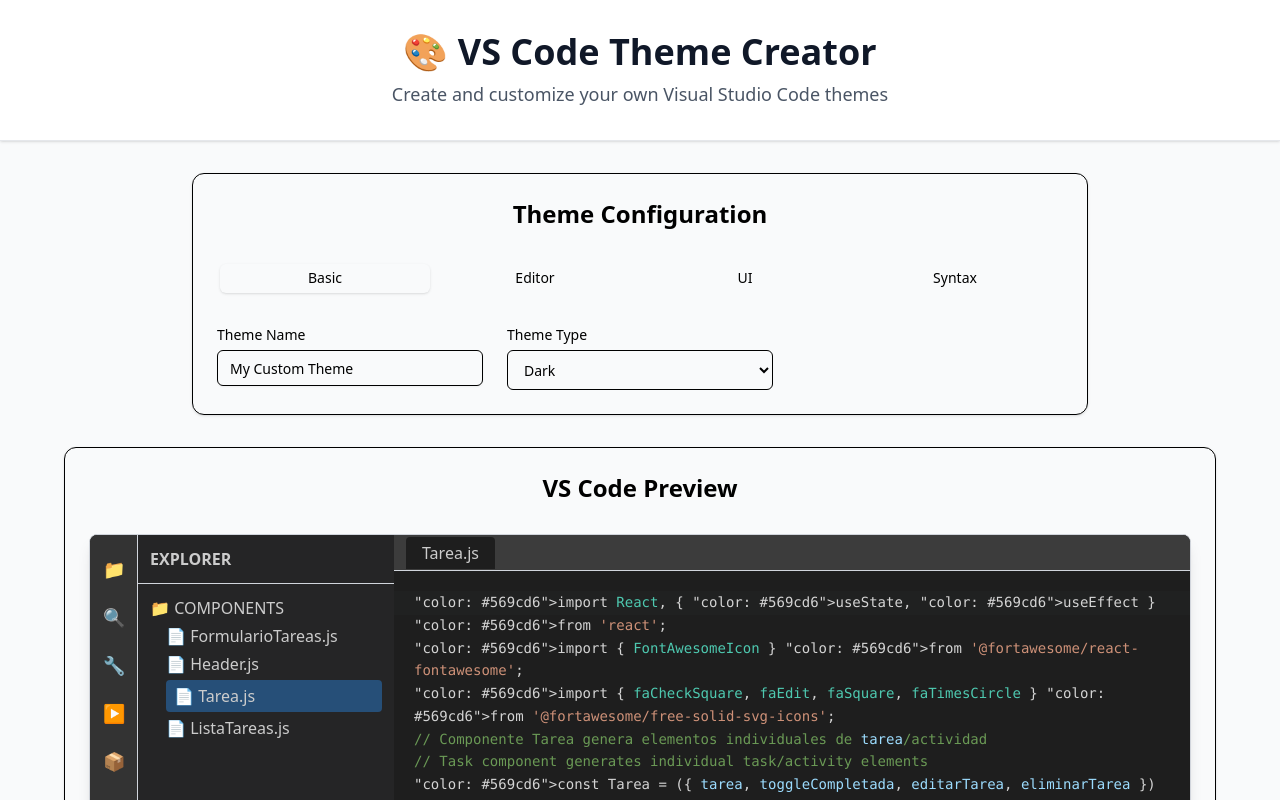
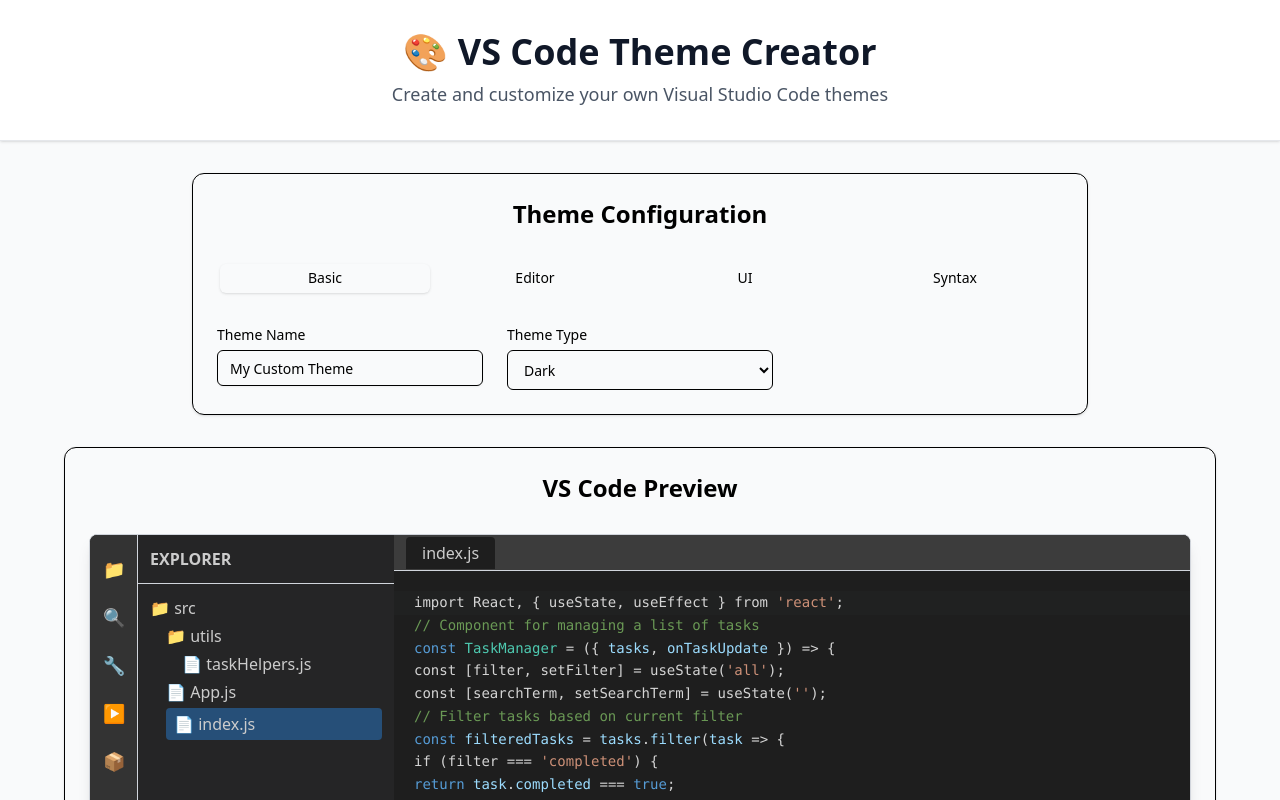
Before and after one commit to RumualdoPablo/vsthemecreator, a React (Vite) app: page / in a window 1280 px wide. Shown: the top 800 px of the page. Built offline with nearby package versions, Linux system fonts and the light colour scheme.

Commit message:
Refactor CodePreview to better visualization of the changes being made on the theme

```diff
--- a/src/components/CodePreview.tsx
+++ b/src/components/CodePreview.tsx
@@ -6,59 +6,104 @@
 
 const CodePreview = ({ themeData }: CodePreviewProps) => {
     const sampleCode = `import React, { useState, useEffect } from 'react';
-import { FontAwesomeIcon } from '@fortawesome/react-fontawesome';
-import { faCheckSquare, faEdit, faSquare, faTimesCircle } from '@fortawesome/free-solid-svg-icons';
 
-// Componente Tarea genera elementos individuales de tarea/actividad
-// Task component generates individual task/activity elements
-const Tarea = ({ tarea, toggleCompletada, editarTarea, eliminarTarea }) => {
-    const [editandoTarea, cambiarEditandoTarea] = useState(false);
-    const [nuevaTarea, cambiarNuevaTarea] = useState(tarea.texto);
+// Component for managing a list of tasks
+const TaskManager = ({ tasks, onTaskUpdate }) => {
+    const [filter, setFilter] = useState('all');
+    const [searchTerm, setSearchTerm] = useState('');
 
-    const handleSubmit = (e) => {
-        e.preventDefault();
-        editarTarea(tarea.id, nuevaTarea);
-        cambiarEditandoTarea(false);
+    // Filter tasks based on current filter
+    const filteredTasks = tasks.filter(task => {
+        if (filter === 'completed') {
+            return task.completed === true;
+        } else if (filter === 'pending') {
+            return task.completed === false;
+        }
+        return true;
+    });
+
+    // Search functionality
+    const searchResults = filteredTasks.filter(task => {
+        return task.title.toLowerCase().includes(searchTerm.toLowerCase());
+    });
+
+    // Calculate statistics
+    const stats = {
+        total: tasks.length,
+        completed: tasks.filter(t => t.completed).length,
+        pending: tasks.filter(t => !t.completed).length
+    };
+
+    const handleTaskToggle = (taskId) => {
+        const updatedTasks = tasks.map(task => {
+            if (task.id === taskId) {
+                return { ...task, completed: !task.completed };
+            }
+            return task;
+        });
+        onTaskUpdate(updatedTasks);
+    };
+
+    const handleBulkAction = (action) => {
+        let updatedTasks = [...tasks];
+
+        switch (action) {
+            case 'completeAll':
+                updatedTasks = tasks.map(task => ({ ...task, completed: true }));
+                break;
+            case 'clearCompleted':
+                updatedTasks = tasks.filter(task => !task.completed);
+                break;
+            default:
+                return;
+        }
+
+        onTaskUpdate(updatedTasks);
     };
 
     return (
-        <li className='lista-tareas__tarea'>
-            <FontAwesomeIcon
-                icon={tarea.completada ? faCheckSquare : faSquare}
-                className='lista-tareas__icono lista-tareas__icono-check'
-                onClick={() => toggleCompletada(tarea.id)}
-            />
-            <div className='lista-tareas__texto'>
-                {editandoTarea ? (
-                    <form className='lista-tareas__formulario' onSubmit={handleSubmit}>
+        <div className="task-manager">
+            <h2>Task Manager ({stats.total} tasks)</h2>
+
+            {/* Search and Filter Controls */}
+            <div className="controls">
+                <input
+                    type="text"
+                    placeholder="Search tasks..."
+                    value={searchTerm}
+                    onChange={(e) => setSearchTerm(e.target.value)}
+                />
+
+                <select value={filter} onChange={(e) => setFilter(e.target.value)}>
+                    <option value="all">All Tasks</option>
+                    <option value="pending">Pending</option>
+                    <option value="completed">Completed</option>
+                </select>
+            </div>
+
+            {/* Task List */}
+            <ul className="task-list">
+                {searchResults.map(task => (
+                    <li key={task.id} className={task.completed ? 'completed' : ''}>
                         <input
-                            type='text'
-                            className='lista-tareas__input'
-                            value={nuevaTarea}
-                            onChange={(e) => cambiarNuevaTarea(e.target.value)}
+                            type="checkbox"
+                            checked={task.completed}
+                            onChange={() => handleTaskToggle(task.id)}
                         />
-                    </form>
-                ) : (
-                    tarea.texto
-                )}
+                        <span>{task.title}</span>
+                    </li>
+                ))}
+            </ul>
+
+            {/* Statistics */}
+            <div className="stats">
+                <p>Completed: {stats.completed} | Pending: {stats.pending}</p>
             </div>
-            <div className='lista-tareas__contenedor-botones'>
-                <FontAwesomeIcon
-                    icon={faEdit}
-                    className='lista-tareas__icono lista-tareas__icono-accion'
-                    onClick={() => cambiarEditandoTarea(!editandoTarea)}
-                />
-                <FontAwesomeIcon
-                    icon={faTimesCircle}
-                    className='lista-tareas__icono lista-tareas__icono-accion'
-                    onClick={() => eliminarTarea(tarea.id)}
-                />
-            </div>
-        </li>
+        </div>
     );
 };
 
-export default Tarea;`
+export default TaskManager;`
 
     const renderHighlightedCode = () => {
         const lines = sampleCode.split('\n')
@@ -66,51 +111,96 @@
         return lines.map((line, index) => {
             let highlightedLine = line
 
-            // Highlight keywords
-            highlightedLine = highlightedLine.replace(
-                /\b(import|export|from|const|let|var|if|else|try|catch|finally|return|default|function|useState|useEffect)\b/g,
-                `<span style="color: ${themeData.keywords}">$1</span>`
-            )
+            // Process highlighting in order of specificity to avoid conflicts
 
-            // Highlight strings
-            highlightedLine = highlightedLine.replace(
-                /(['"`])((?:\\.|(?!\1)[^\\])*?)\1/g,
-                `<span style="color: ${themeData.strings}">$1$2$1</span>`
-            )
-
-            // Highlight numbers
-            highlightedLine = highlightedLine.replace(
-                /\b(\d+)\b/g,
-                `<span style="color: ${themeData.numbers}">$1</span>`
-            )
-
-            // Highlight comments
+            // Highlight comments first (they shouldn't be processed further)
             highlightedLine = highlightedLine.replace(
                 /(\/\/.*)/g,
                 `<span style="color: ${themeData.comments}">$1</span>`
             )
 
-            // Highlight function names
+            // Highlight strings (but not inside comments)
+            highlightedLine = highlightedLine.replace(
+                /(['"`])((?:\\.|(?!\1)[^\\])*?)\1/g,
+                (match, quote, content) => {
+                    // Don't highlight if this is inside a comment
+                    if (highlightedLine.includes(`<span style="color: ${themeData.comments}">`)) {
+                        return match;
+                    }
+                    return `<span style="color: ${themeData.strings}">${quote}${content}${quote}</span>`;
+                }
+            )
+
+            // Highlight numbers (but not inside strings or comments)
+            highlightedLine = highlightedLine.replace(
+                /\b(\d+)\b/g,
+                (match) => {
+                    // Don't highlight if this is inside a comment or string
+                    if (highlightedLine.includes(`<span style="color: ${themeData.comments}">`) ||
+                        highlightedLine.includes(`<span style="color: ${themeData.strings}">`)) {
+                        return match;
+                    }
+                    return `<span style="color: ${themeData.numbers}">${match}</span>`;
+                }
+            )
+
+            // Highlight keywords (but not inside strings or comments)
+            highlightedLine = highlightedLine.replace(
+                /\b(import|export|from|const|let|var|if|else|try|catch|finally|return|default|function|useState|useEffect|switch|case|break|continue|for|while|do|in|of|new|class|extends|super|this|static|async|await|true|false|null|undefined)\b/g,
+                (match) => {
+                    // Don't highlight if this is inside a comment or string
+                    if (highlightedLine.includes(`<span style="color: ${themeData.comments}">`) ||
+                        highlightedLine.includes(`<span style="color: ${themeData.strings}">`)) {
+                        return match;
+                    }
+                    return `<span style="color: ${themeData.keywords}">${match}</span>`;
+                }
+            )
+
+            // Highlight function names (but not inside strings or comments)
             highlightedLine = highlightedLine.replace(
                 /\b(\w+)\s*\(/g,
                 (match, funcName) => {
-                    if (!['if', 'for', 'while', 'switch', 'catch'].includes(funcName)) {
-                        return `<span style="color: ${themeData.functions}">${funcName}</span>(`
+                    // Don't highlight if this is inside a comment or string
+                    if (highlightedLine.includes(`<span style="color: ${themeData.comments}">`) ||
+                        highlightedLine.includes(`<span style="color: ${themeData.strings}">`)) {
+                        return match;
                     }
-                    return match
+
+                    // Don't highlight keywords that are already highlighted
+                    const keywords = ['if', 'for', 'while', 'switch', 'catch', 'function'];
+                    if (keywords.includes(funcName)) {
+                        return match;
+                    }
+
+                    return `<span style="color: ${themeData.functions}">${funcName}</span>(`;
                 }
             )
 
-            // Highlight types/interfaces
+            // Highlight types/interfaces (but not inside strings or comments)
             highlightedLine = highlightedLine.replace(
-                /\b(React|FontAwesomeIcon|faCheckSquare|faEdit|faSquare|faTimesCircle)\b/g,
-                `<span style="color: ${themeData.types}">$1</span>`
+                /\b(React|TaskManager|useState|useEffect)\b/g,
+                (match) => {
+                    // Don't highlight if this is inside a comment or string
+                    if (highlightedLine.includes(`<span style="color: ${themeData.comments}">`) ||
+                        highlightedLine.includes(`<span style="color: ${themeData.strings}">`)) {
+                        return match;
+                    }
+                    return `<span style="color: ${themeData.types}">${match}</span>`;
+                }
             )
 
-            // Highlight variables
+            // Highlight variables (but not inside strings or comments)
             highlightedLine = highlightedLine.replace(
-                /\b(tarea|toggleCompletada|editarTarea|eliminarTarea|editandoTarea|cambiarEditandoTarea|nuevaTarea|cambiarNuevaTarea|handleSubmit|e|id|texto|completada)\b/g,
-                `<span style="color: ${themeData.variables}">$1</span>`
+                /\b(tasks|onTaskUpdate|filter|setFilter|searchTerm|setSearchTerm|filteredTasks|searchResults|stats|taskId|updatedTasks|action|task|completed|title|id)\b/g,
+                (match) => {
+                    // Don't highlight if this is inside a comment or string
+                    if (highlightedLine.includes(`<span style="color: ${themeData.comments}">`) ||
+                        highlightedLine.includes(`<span style="color: ${themeData.strings}">`)) {
+                        return match;
+                    }
+                    return `<span style="color: ${themeData.variables}">${match}</span>`;
+                }
             )
 
             return (
@@ -149,16 +239,16 @@
                         <strong>EXPLORER</strong>
                     </div>
                     <div className="p-3 flex-1">
-                        <div className="mb-1">📁 COMPONENTS</div>
-                        <div className="ml-4 mb-1">📄 FormularioTareas.js</div>
-                        <div className="ml-4 mb-1">📄 Header.js</div>
+                        <div className="mb-1">📁 src</div>
+                        <div className="ml-4 mb-1">📁 utils</div>
+                        <div className="ml-8 mb-1">📄 taskHelpers.js</div>
+                        <div className="ml-4 mb-1">📄 App.js</div>
                         <div
                             className="ml-4 mb-1 px-2 py-1 rounded"
                             style={{ backgroundColor: themeData.selectionBackground }}
                         >
-                            📄 Tarea.js
+                            📄 index.js
                         </div>
-                        <div className="ml-4 mb-1">📄 ListaTareas.js</div>
                     </div>
                     <div className="p-3 border-t border-gray-300">
                         <div className="mb-1">📋 OUTLINE</div>
@@ -177,7 +267,7 @@
                             className="px-4 py-1 rounded-t"
                             style={{ backgroundColor: themeData.editorBackground }}
                         >
-                            Tarea.js
+                            index.js
                         </div>
                     </div>
 
```
